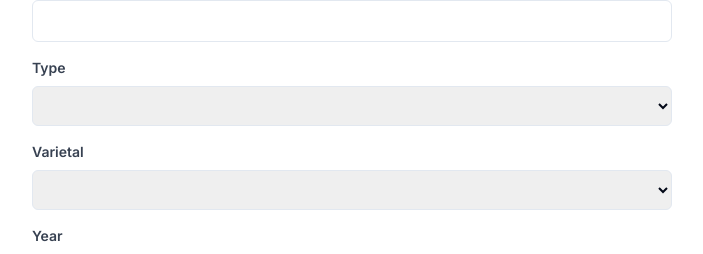
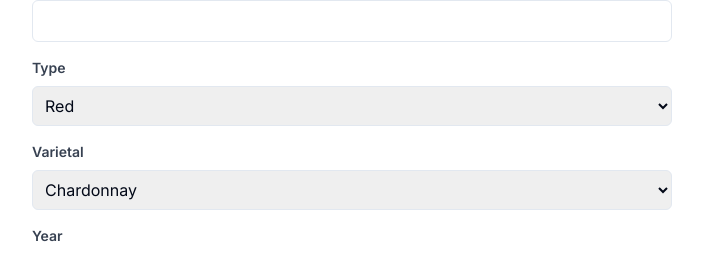
Before and after one commit to Sibusiso07/My-Wine-App, a Next.js app in the folder my-wine-app/: page /dashboard/editWine in a window 1280 px wide. Shown: the part 243-497 px from the top of the page, without its empty margins (288-991 px from the left). Built offline with nearby package versions, Linux system fonts and the light colour scheme.

Commit message:
fixed the broken add & edit pages

```diff
--- a/my-wine-app/app/dashboard/addWine/page.tsx
+++ b/my-wine-app/app/dashboard/addWine/page.tsx
@@ -50,7 +50,7 @@ export default function AddWine() {
 
     // Rendering the add wine form.
     return (
-        <div className="flex flex-col items-center justify-center min-h-screen">
+        <div className="flex flex-col items-center justify-center min-h-screen py-10">
       <h1 className="text-4xl font-bold mb-4 text-gray-800">Add Wine</h1>
       <form className="w-4/5 md:w-2/3 lg:w-1/2" onSubmit={handleAddWine}>
         <div className="mb-4">
@@ -70,7 +70,17 @@ export default function AddWine() {
             className="w-full p-2 border rounded-md"
             required value={type} onChange={(e) => setType(e.target.value)}
           >
-            {/* Options for different wine types */}
+            <option value="Red">Red</option>
+            <option value="White">White</option>
+            <option value="Rose">Rose</option>
+            <option value="Orange">Orange</option>
+            <option value="Sparkling">Sparkling</option>
+            <option value="Fortified">Fortified</option>
+            <option value="Ice">Ice</option>
+            <option value="Dessert">Dessert</option>
+            <option value="Fruit">Fruit</option>
+            <option value="Honey">Honey</option>
+            <option value="Starch">Starch</option>
           </select>
         </div>
         <div className="mb-4">
@@ -81,7 +91,20 @@ export default function AddWine() {
             className="w-full p-2 border rounded-md"
             required value={varietal} onChange={(e) => setVarietal(e.target.value)}
           >
-            {/* Options for different wine varietals */}
+            <option value="Chardonnay">Chardonnay</option>
+            <option value="Merlot">Merlot</option>
+            <option value="Chenin_Blanc">Chenin Blanc</option>
+            <option value="Cabernet_Sauvignon">Cabernet Sauvignon</option>
+            <option value="Verdelho">Verdelho</option>
+            <option value="Shiraz">Shiraz</option>
+            <option value="Pinot_noir">Pinot Noir</option>
+            <option value="Riesling">Riesling</option>
+            <option value="Syrah">Syrah</option>
+            <option value="Malbec">Malbec</option>
+            <option value="Gamay">Gamay</option>
+            <option value="Vlognier">Vlognier</option>
+            <option value="Muscat">Muscat</option>
+            <option value="Nebbiolo">Nebbiolo</option>
           </select>
         </div>
         <div className="mb-4">
--- a/my-wine-app/app/dashboard/editWine/page.tsx
+++ b/my-wine-app/app/dashboard/editWine/page.tsx
@@ -72,7 +72,7 @@ export default function EditWine() {
       };
 
     return (
-        <div className="flex flex-col items-center justify-center min-h-screen">
+        <div className="flex flex-col items-center justify-center min-h-screen py-10">
         <h1 className="text-4xl font-bold mb-4 text-gray-800">Edit Wine</h1>
         <form className="w-4/5 md:w-2/3 lg:w-1/2" onSubmit={handleEditWine}>
           <div className="mb-4">
@@ -92,7 +92,17 @@ export default function EditWine() {
               className="w-full p-2 border rounded-md"
               required value={type} onChange={(e) => setType(e.target.value)}
             >
-              {/* Dropdown options for wine types */}
+              <option value="red">Red</option>
+              <option value="white">White</option>
+              <option value="rose">Rose</option>
+              <option value="Orange">Orange</option>
+              <option value="Sparkling">Sparkling</option>
+              <option value="Fortified">Fortified</option>
+              <option value="Ice">Ice</option>
+              <option value="Dessert">Dessert</option>
+              <option value="Fruit">Fruit</option>
+              <option value="Honey">Honey</option>
+              <option value="Starch">Starch</option>
             </select>
           </div>
           <div className="mb-4">
@@ -103,7 +113,20 @@ export default function EditWine() {
               className="w-full p-2 border rounded-md"
               required value={varietal} onChange={(e) => setVarietal(e.target.value)}
             >
-              {/* Dropdown options for wine varietals */}
+              <option value="Chardonnay">Chardonnay</option>
+              <option value="Merlot">Merlot</option>
+              <option value="Chenin_Blanc">Chenin Blanc</option>
+              <option value="Cabernet_Sauvignon">Cabernet Sauvignon</option>
+              <option value="Verdelho">Verdelho</option>
+              <option value="Shiraz">Shiraz</option>
+              <option value="Pinot_noir">Pinot Noir</option>
+              <option value="Riesling">Riesling</option>
+              <option value="Syrah">Syrah</option>
+              <option value="Malbec">Malbec</option>
+              <option value="Gamay">Gamay</option>
+              <option value="Vlognier">Vlognier</option>
+              <option value="Muscat">Muscat</option>
+              <option value="Nebbiolo">Nebbiolo</option>
             </select>
           </div>
           <div className="mb-4">
--- a/my-wine-app/app/dashboard/page.tsx
+++ b/my-wine-app/app/dashboard/page.tsx
@@ -51,7 +51,7 @@ export default function Dashboard() {
 
     // Render the dashboard with wine list and actions.
     return (
-        <div className="flex flex-col items-center my-10 min-h-screen">
+        <div className="flex flex-col items-center my-10 min-h-screen py-10">
         <h1 className="text-4xl font-bold mb-4 text-gray-800">Wine List</h1>
         <div className="w-4/5">
           <Table className="w-full my-10">
--- a/my-wine-app/app/dashboard/viewWine/page.tsx
+++ b/my-wine-app/app/dashboard/viewWine/page.tsx
@@ -45,7 +45,7 @@ export default function EditWine() {
       }
 
     return (
-        <div className="flex flex-col items-center justify-center min-h-screen">
+        <div className="flex flex-col items-center justify-center min-h-screen py-10">
             <h1 className="text-4xl font-bold mb-4 text-gray-800">Wine Details</h1>
             <form className="w-4/5 md:w-2/3 lg:w-1/2 bg-white shadow-md rounded-lg px-8 pt-6 pb-8 mb-4">
                 <div className="mb-4">
```
